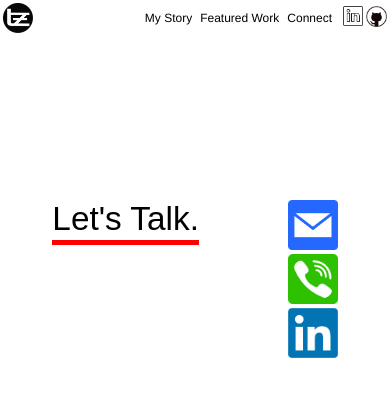
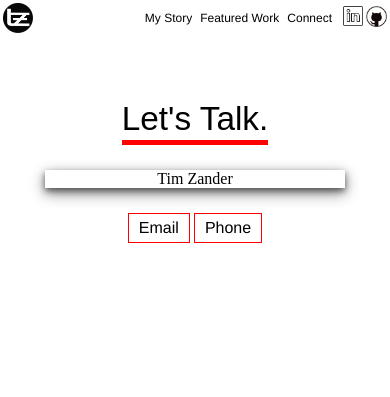
Before and after one commit to tzndr/portfolio-site, a Flask app: page /reach_out in a window 390 px wide. Shown: the top 397 px of the page. Run offline with Flask 2, Linux system fonts and the light colour scheme; some libraries are stand-ins or nearby versions.

Commit message:
Restructure of connect page and add of LinkedIn badge

```diff
--- a/static/style.css
+++ b/static/style.css
@@ -179,7 +179,7 @@ a {
 
 .connect-container {
   display: flex;
-  width: 50%;
+  width: 70%;
   margin: 250px auto;
   justify-content: space-around;
 }
@@ -203,22 +203,36 @@ a {
   font-weight: 900;
 }
 
-.email-img {
-  height: 100px;
+.contact-options-container {
+  margin: 0 50px auto;
 }
 
 .linkedin-img {
-  height: 100px;
+  box-shadow: 0 3px 6px 0 rgba(0, 0, 0, 0.50),
+              0 5px 15px 0 rgba(0, 0, 0, 0.47);
+}
+
+.email-img {
+  display: inline-block;
+  margin: 25px 0 0 0;
+  border: 1px solid red;
+  padding: 5px 10px;
+  font-family: helvetica, arial;
 }
 
 .phone-img {
-  height: 100px;
+  display: inline-block;
+  margin: 25px auto;
+  border: 1px solid red;
+  padding: 5px 10px;
+  font-family: helvetica, arial;
 }
 
 .email-img:hover,
-.linkedin-img:hover,
 .phone-img:hover {
   cursor: pointer;
+  background-color: red;
+  color: white;
 }
 
 @media screen and (max-width: 1024px) {
@@ -264,6 +278,10 @@ a {
   .story-img {
     width: 100%;
   }
+
+  .connect-container {
+    width: 100%;
+  }
 }
 
 @media screen and (max-width: 1180px) {
@@ -290,7 +308,6 @@ a {
     text-align: center;
   }
 
-
   .story-container {
     display: block;
     width: 75%;
@@ -316,7 +333,7 @@ a {
   }
 
   .connect-container {
-    width: 90%;
+    width: 100%;
   }
 }
 
@@ -324,11 +341,38 @@ a {
   .work-img-container {
     width: 80%;
   }
+
+  .contact-options-container {
+    margin: 0 10px auto;
+  }
 }
 
 @media screen and (max-width: 860px) {
   .quote-text {
     width: 100%;
+  }
+
+  .connect-container {
+    display: block;
+    width: 100%;
+    margin: 100px auto;
+    justify-content: none;
+  }
+
+  .info-box-data {
+    margin: 50px auto;
+    font: 30pt helvetica, arial;
+  }
+
+  .contact-options-container {
+    margin: auto;
+  }
+
+  .linkedin-img {
+    margin: auto;
+    width: 300px;
+    box-shadow: 0 3px 6px 0 rgba(0, 0, 0, 0.50),
+                0 5px 15px 0 rgba(0, 0, 0, 0.47);
   }
 }
 
@@ -351,21 +395,9 @@ a {
   }
 
   .info-box-data {
-    margin: 50px 0 0 auto;
+    margin: 50px auto;
     font: 20pt helvetica, arial;
     font-weight: 700;
-  }
-
-  .email-img {
-    height: 70px;
-  }
-
-  .linkedin-img {
-    height: 70px;
-  }
-
-  .phone-img {
-    height: 70px;
   }
 
   .udacity-img {
@@ -469,7 +501,7 @@ a {
 
   .connect-container {
     width: 100%;
-    margin: 200px auto;
+    margin: 100px auto;
   }
 
   .info-box-header {
@@ -482,20 +514,8 @@ a {
   }
 
   .info-box-data {
-    margin: 25px 0 0 auto;
+    margin: 25px auto;
     font: 12pt helvetica, arial;
     font-weight: 700;
   }
-
-  .email-img {
-    height: 50px;
-  }
-
-  .linkedin-img {
-    height: 50px;
-  }
-
-  .phone-img {
-    height: 50px;
-  }
 }
--- a/templates/reach_out.html
+++ b/templates/reach_out.html
@@ -23,21 +23,23 @@
         <div class="info-box-data" data-bind="text: infoBoxData"></div>
       </div>
       <span class="contact-options-container">
-        <div data-bind="click: changeConnectInfo">
-          <img id="email" class="email-img" src="../static/img/email.png">
+        <div class="LI-profile-badge linkedin-img"  data-version="v1" data-size="large"
+             data-locale="en_US" data-type="vertical" data-theme="light"
+             data-vanity="timothyzander"><a class="LI-simple-link"
+             href='https://www.linkedin.com/in/timothyzander?trk=profile-badge'>Tim Zander</a>
         </div>
-        <div data-bind="click: changeConnectInfo">
-          <img id="phone" class="phone-img" src="../static/img/phone.png">
-        </div>
-        <div>
-          <a href="https://www.linkedin.com/in/timothyzander/">
-            <img id="linkedin" class="linkedin-img" src="../static/img/linkedin.png">
-          </a>
-        </div>
+        <div data-bind="click: changeConnectInfo" id="email" class="email-img">Email</div>
+        <div data-bind="click: changeConnectInfo" id="phone" class="phone-img">Phone</div>
       </span>
     </div>
+    <script type="text/javascript"
+            src="https://platform.linkedin.com/badges/js/profile.js" async defer>
+    </script>
     <script src="../static/js/libs/knockout-3.2.0.js"></script>
     <script src="../static/js/model.js"></script>
     <script src="../static/js/app.js"></script>
+    <script type="text/javascript"
+            src="https://platform.linkedin.com/badges/js/profile.js" async defer>
+    </script>
   </body>
 </html>
```
